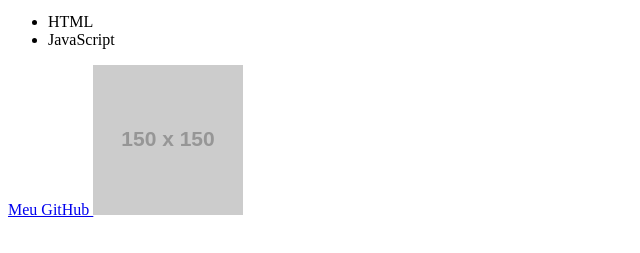
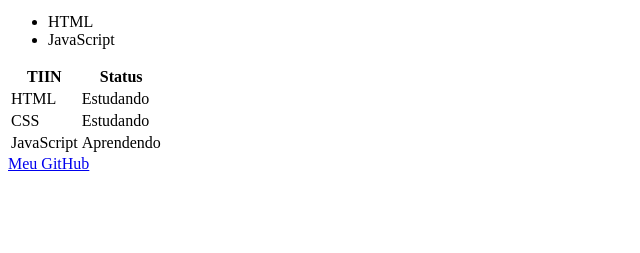
Before and after one commit to marsolsilva-jpg/17-06-2026, a plain HTML site: page index.html in a window 1280 px wide. Shown: the part 253-506 px from the top of the page, without its empty margins (0-640 px from the left). Drawn offline with Linux system fonts and the light colour scheme; placeholder pictures from the web are drawn by us.

Commit message:
feat: adiciona tabela de cronograma de estudos

```diff
--- a/index.html
+++ b/index.html
@@ -2,6 +2,7 @@
 <head>
 </head>
 <body>
+        <header>
         <h1>Marsol Luan</h1>
 
         <img src="https://via.placeholder.com/150" alt="Foto de perfil">
@@ -13,14 +14,35 @@
                 <li>HTML</li>
                 <li>JavaScript</li>
             </ul>
-        </ul>
+
+            <table>
+                    <tr>
+                        <th>TIIN
+                        </th>
+                        <th>Status</th>
+                    </tr>
+
+                    <tr>
+                        <td>HTML</td>
+                        <td>Estudando</td>
+                    </tr>
+
+                    <tr>
+                        <td>CSS</td>
+                        <td>Estudando</td>
+                    </tr>
+
+                    <tr>
+                        <td>JavaScript</td>
+                        <td>Aprendendo</td>
+                    </tr>
+                </table>
     </main>
     <footer>
             <a href="https://github.com/marsolsilva-jpg/17-06-2026">
                 Meu GitHub
             </a>
 
-            <img src="https://via.placeholder.com/150" alt="Foto de perfil">
             </footer>
 </body>
 </html>
```
